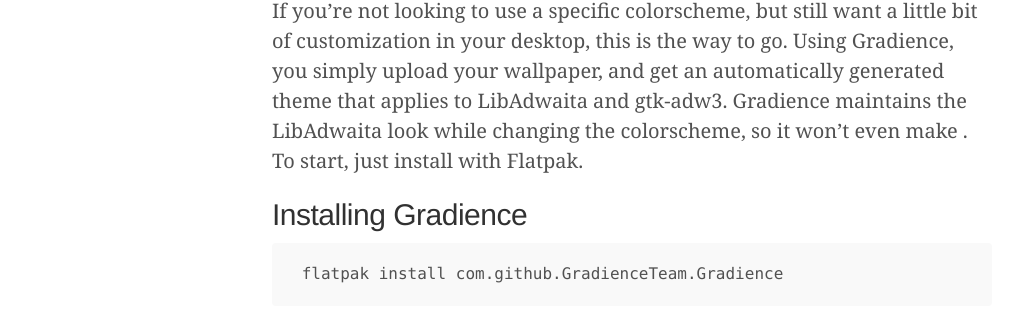
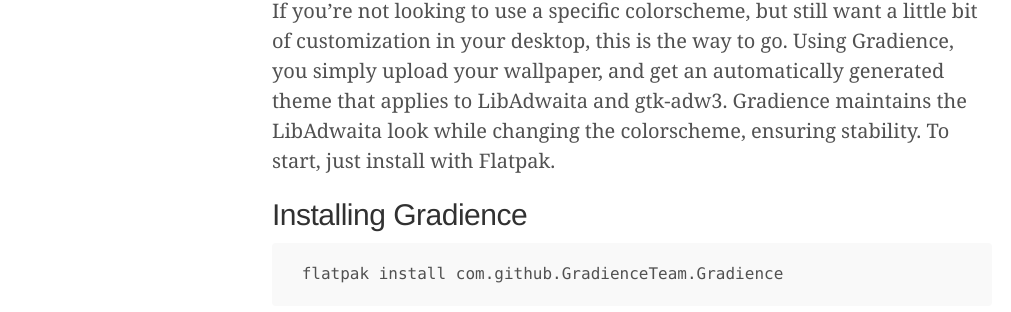
Before and after one commit to TheKernalBlog/TheKernalBlog, a Jekyll site: the page built from _posts/2022-10-20-How-To-Theme-LibAdwaita.md, in a window 1280 px wide and 900 px high, scrolled down 1361 px. Shown: the part 263-575 px from the top of the window, without its empty margins (8-1019 px from the left). Built offline with Jekyll 4.4.1, drawn with Linux system fonts in a browser that asks for light colours; our own code applies the rules of GitHub Pages for plain Markdown files; some of the changed text lies outside the part shown.

Commit message:
Update 2022-10-20-How-To-Theme-LibAdwaita.md

```diff
--- a/_posts/2022-10-20-How-To-Theme-LibAdwaita.md
+++ b/_posts/2022-10-20-How-To-Theme-LibAdwaita.md
@@ -30,7 +30,7 @@
 
 # Automatic Theming
 
-If you're not looking to use a specific colorscheme, but still want a little bit of customization in your desktop, this is the way to go. Using Gradience, you simply upload your wallpaper, and get an automatically generated theme that applies to LibAdwaita and gtk-adw3. Gradience maintains the LibAdwaita look while changing the colorscheme, so it won't even make . To start, just install with Flatpak.
+If you're not looking to use a specific colorscheme, but still want a little bit of customization in your desktop, this is the way to go. Using Gradience, you simply upload your wallpaper, and get an automatically generated theme that applies to LibAdwaita and gtk-adw3. Gradience maintains the LibAdwaita look while changing the colorscheme, ensuring stability. To start, just install with Flatpak.
 
 ## Installing Gradience
 
@@ -54,7 +54,7 @@
 
 ## Using Gradience to set the colorscheme
 
- Gradience is dead simple to use. All you need to do is go over to the ***Monet*** tab, and upload your wallpaper where it says, 'Background Image'. From there, you can choose between a light and dark theme and manually change some of the colors that you don't like. Once you've got your colorscheme, hit 'apply', check the box next to 'GTK3 Applications', and apply the theme.
+ Gradience is dead simple to use. All you need to do is go over to the ***Monet*** tab, and upload your wallpaper where it says, 'Background Image'. From there, you can choose between a light and dark theme and manually change some of the colors that you don't like. Once you've got your colorscheme, hit 'apply', check the box next to 'GTK3 Applications', and set the theme.
 
  ![IMG3](/images/GradienceWorks.png)
 
```
